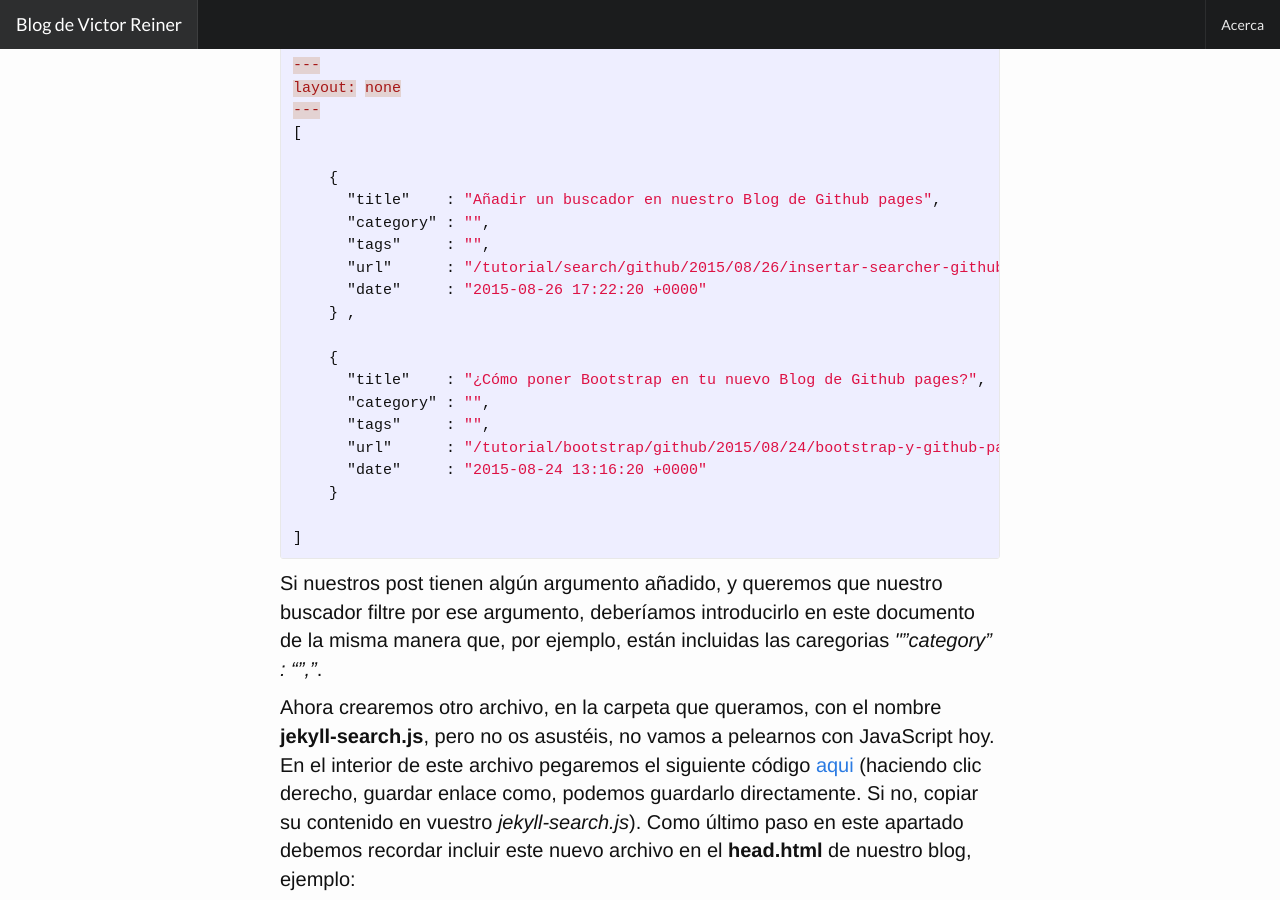
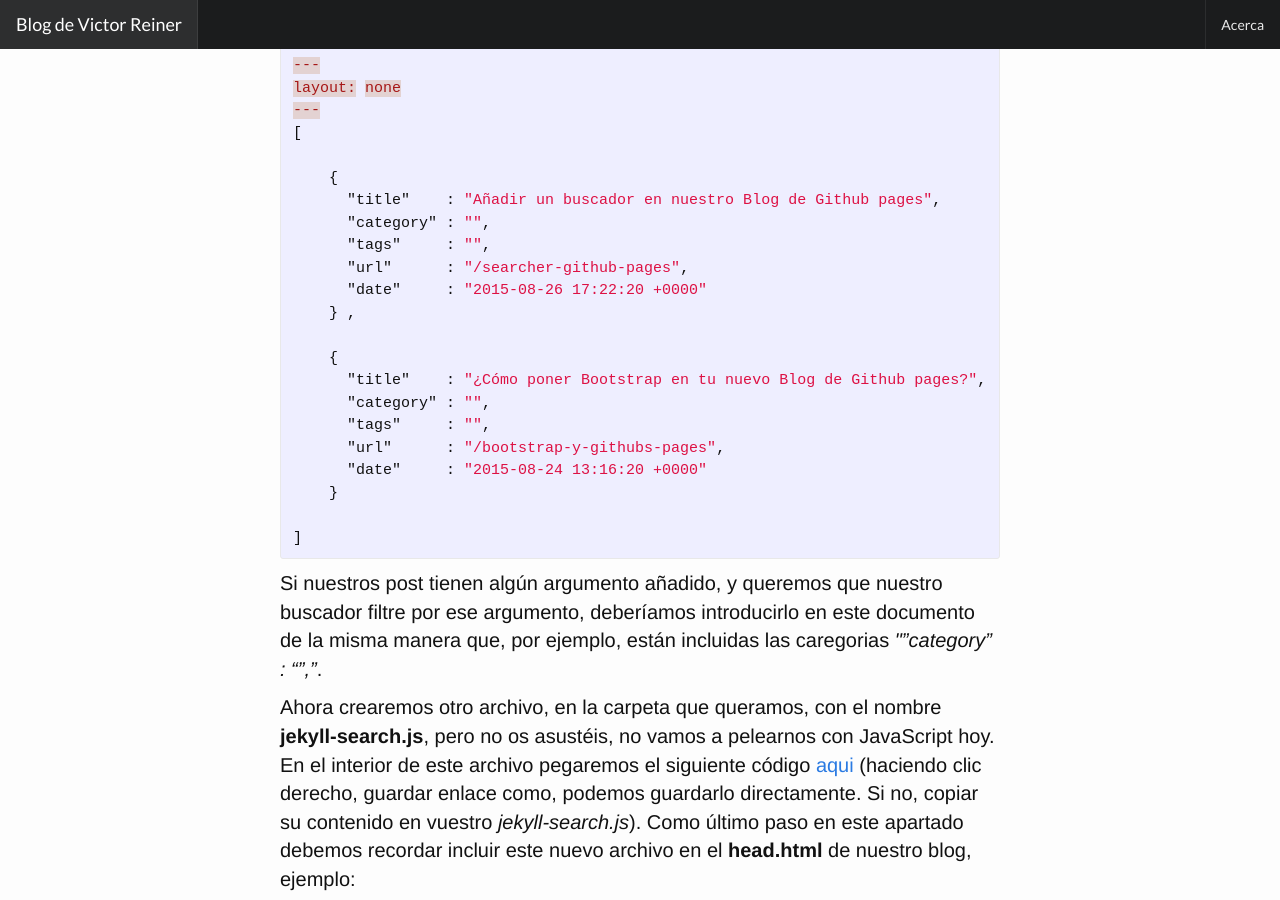
Before and after one commit to camifonseca/vmunozre.github.io, a Jekyll site: the page built from _posts/2015-08-26-insertar-searcher-github-pages.markdown, in a window 1280 px wide and 900 px high, scrolled down 623 px. Built offline with Jekyll 4.4.1, drawn with Linux system fonts in a browser that asks for light colours; some of the changed lines change nothing that is shown.

Commit message:
PermantLinks añadidos

```diff
--- a/_posts/2015-08-24-bootstrap-y-github-pages.markdown
+++ b/_posts/2015-08-24-bootstrap-y-github-pages.markdown
@@ -3,6 +3,7 @@ layout: post
 title:  "¿Cómo poner Bootstrap en tu nuevo Blog de Github pages?"
 date:   2015-08-24 13:16:20
 categories: tutorial bootstrap github
+permalink: bootstrap-y-githubs-pages
 ---
 ¿Qué mejor manera de inaugurar el blog que con un pequeño tutorial? En este aprenderemos lo fácil
 y sencillo que resulta incorporar un Framework (*Bootstrap*) a nuestro nuevo blog creado con Github Pages. Este primer tutorial es muy corto y sencillo, pero también es una buena manera de presentarnos.
--- a/_posts/2015-08-26-insertar-searcher-github-pages.markdown
+++ b/_posts/2015-08-26-insertar-searcher-github-pages.markdown
@@ -3,6 +3,7 @@ layout: post
 title:  "Añadir un buscador en nuestro Blog de Github pages"
 date:   2015-08-26 17:22:20
 categories: tutorial search github
+permalink: searcher-github-pages
 ---
 
 Hoy aprenderemos algo muy práctico, como añadirle un buscador a nuestro blog de Github pages de una manera muy simple. Para ello utilizaremos un plugin de jekyll. Pero no solo tenemos ante nosotros un pequeño buscador, tenemos una herramienta muy potente y, como veremos más adelante, con un amplio grado de personalización.
```
